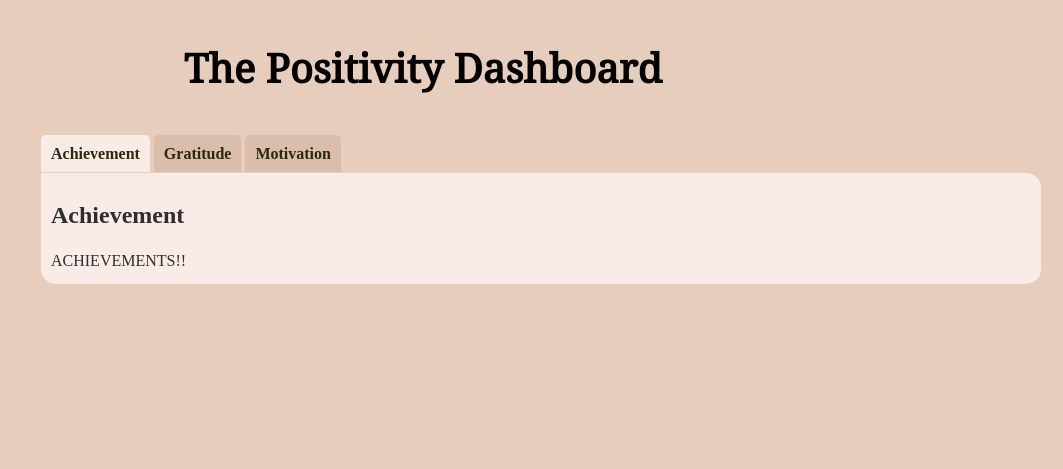
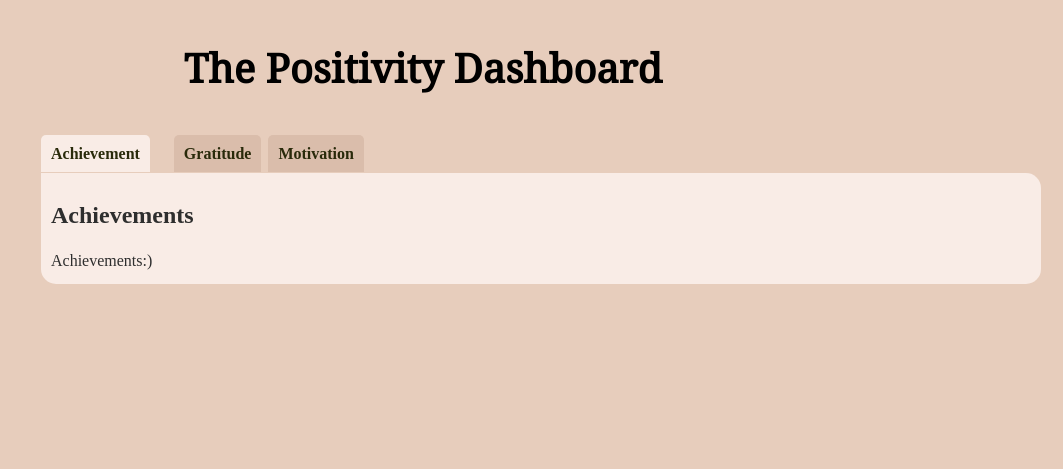
Before and after one commit to tiffanymatthe/positivitydashboard, a PHP site: page / in a window 1280 px wide. Shown: the top 469 px of the page, without its empty margins (217-1280 px from the left). Run offline with PHP 8.4, Linux system fonts and the light colour scheme.

Commit message:
added tabs

```diff
--- a/index.html
+++ b/index.html
@@ -45,7 +45,9 @@
         </div>
 
         <div class='hidden_desc' id="page2_desc">
+            <div id="triangle-bottomleft">
          <h2>Gratitude</h2>
+        </div>
          GRATITUDE JOURNALING!!
          <form>
             <label for="gratitudeName">Gratitude</label>
@@ -72,8 +74,8 @@
         </div>
 
         <div id="page_content">
-         <h2>Achievement</h2>
-         ACHIEVEMENTS!!
+         <h2>Achievements</h2>
+         Achievements:)
         </div>
 
        </div>
--- a/style.css
+++ b/style.css
@@ -43,17 +43,20 @@ h1{
  border-radius:5px 5px 0px 0px;
  font-weight:bold;
  cursor:pointer;
+ margin-right: 20px;
 }
 
 #main_content li.notselected
 {
  background-color:#DABDAB;
+ margin-right: 3px;
  color:#292A0A;
 }
 
 #main_content li.selected
 {
  background-color: #F9ECE6;
+ margin-right: 20px;
  color:#292A0A;
 }
 
@@ -73,11 +76,3 @@ h1{
  line-height: 1.6em;
  word-spacing:4px;
 }
-
-#triangle{
-width: 0;
-height: 0;
-border-style: solid;
-border-width: 50px 0 0 80px;
-border-color: transparent transparent transparent #007bff;
-}
```
